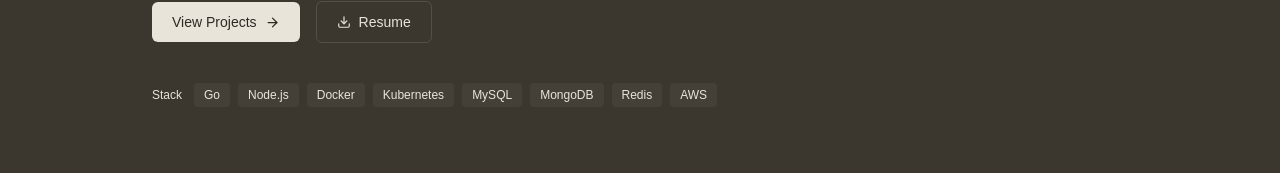
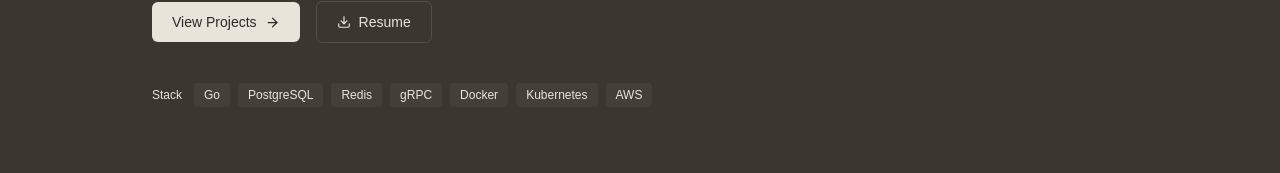
Before and after one commit to hariomop12/hariomop12.github.io, a React (Vite) app: page / in a window 1280 px wide. Shown: the part 551-724 px from the top of the page. Built offline with nearby package versions, Linux system fonts and the light colour scheme; no server answers.

Commit message:
Update home page skill stack

```diff
--- a/src/pages/Home.jsx
+++ b/src/pages/Home.jsx
@@ -6,7 +6,7 @@ const STATS = [
   { num: "5+",   label: "Tech Stacks" },
 ];
 
-const STACK = ["Go", "Node.js", "Docker", "Kubernetes", "MySQL", "MongoDB", "Redis", "AWS"];
+const STACK = ["Go", "PostgreSQL", "Redis", "gRPC", "Docker", "Kubernetes", "AWS"];
 
 export default function Home() {
   return (
```
